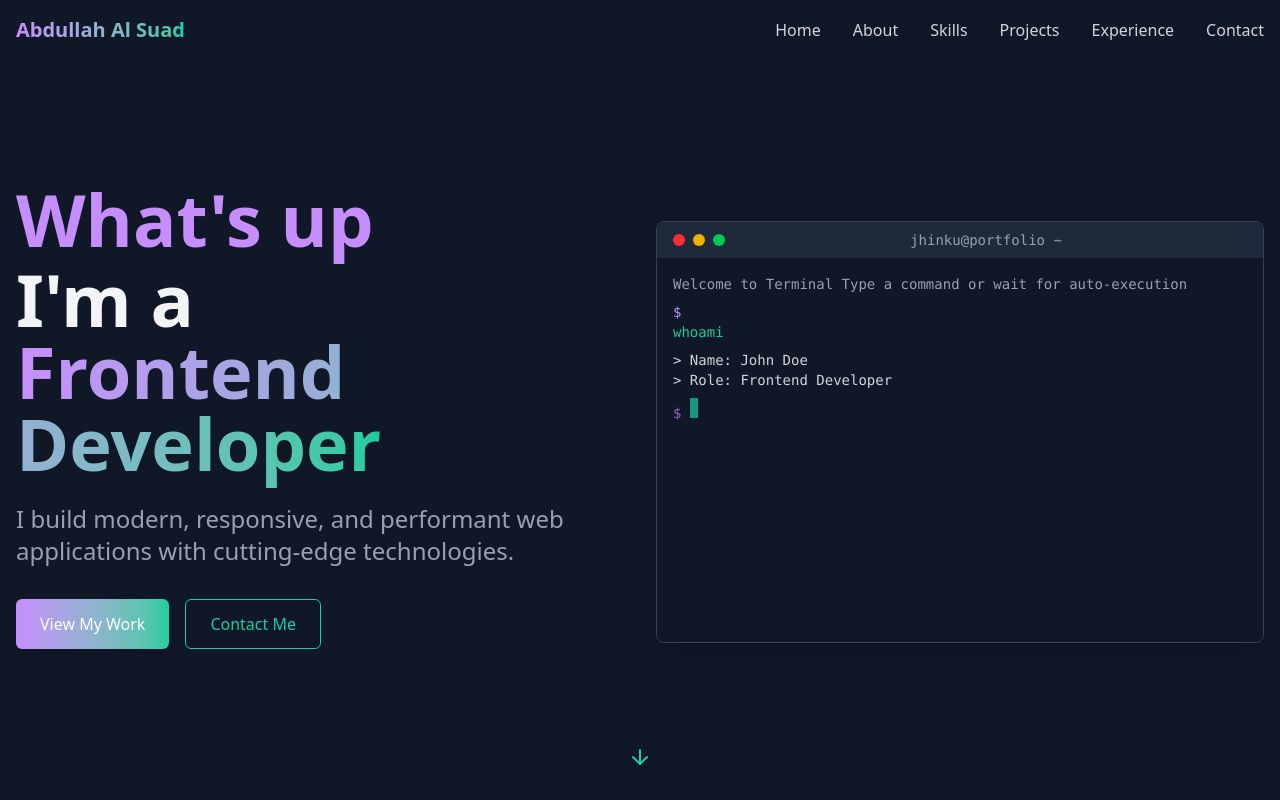
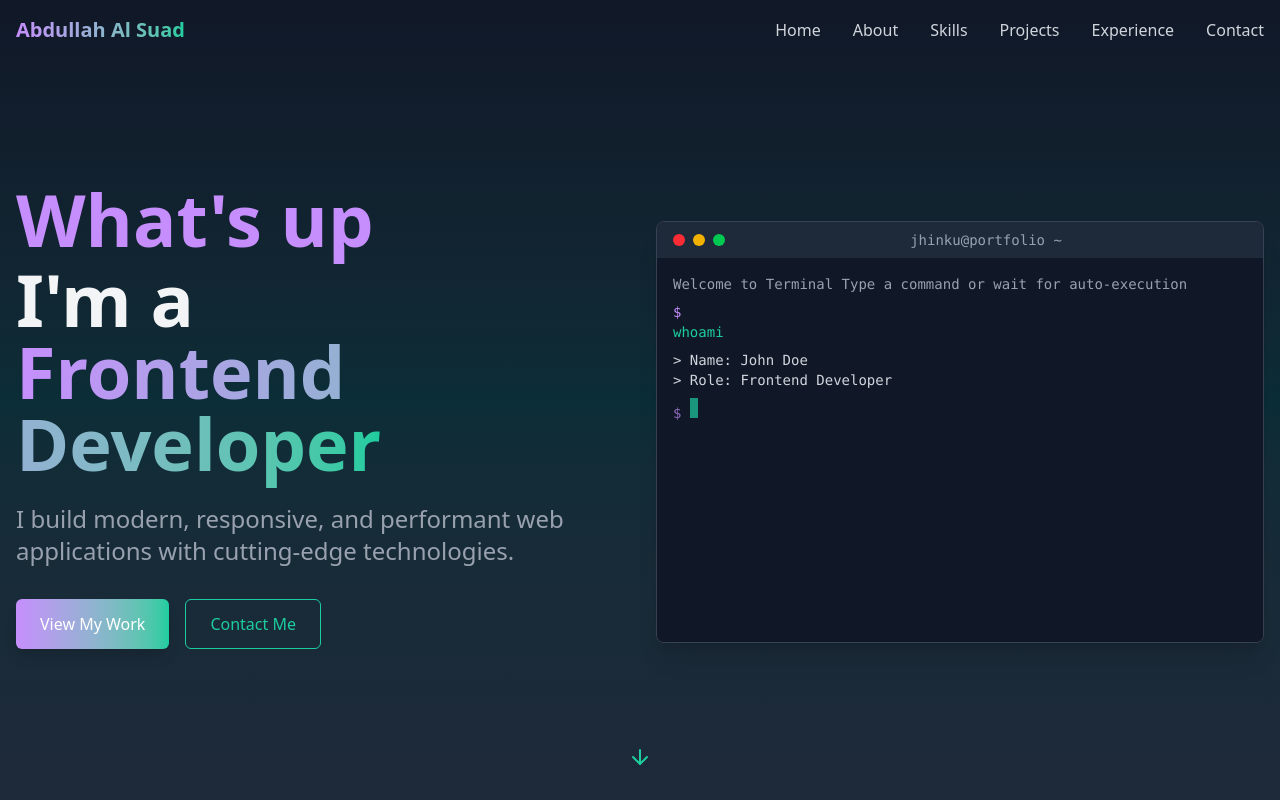
Before and after one commit to abdullahalsuad/portfolio-frontend, a React (Vite) app: page / in a window 1280 px wide. Shown: the top 800 px of the page. Built offline with nearby package versions, Linux system fonts and the light colour scheme.

Commit message:
feat: add gradient background to Hero component for improved visual appeal

```diff
--- a/src/pages/Hero.jsx
+++ b/src/pages/Hero.jsx
@@ -36,7 +36,7 @@ export default function Hero() {
   return (
     <section
       id="home"
-      className="min-h-screen flex items-center justify-center relative overflow-hidden pt-16"
+      className="min-h-screen flex items-center justify-center relative overflow-hidden pt-16 bg-gradient-to-t from-gray-800 via-teal-800/30  to-gray-900 "
     >
       {/* Background grid pattern */}
       <div className="absolute inset-0 -z-10">
```
